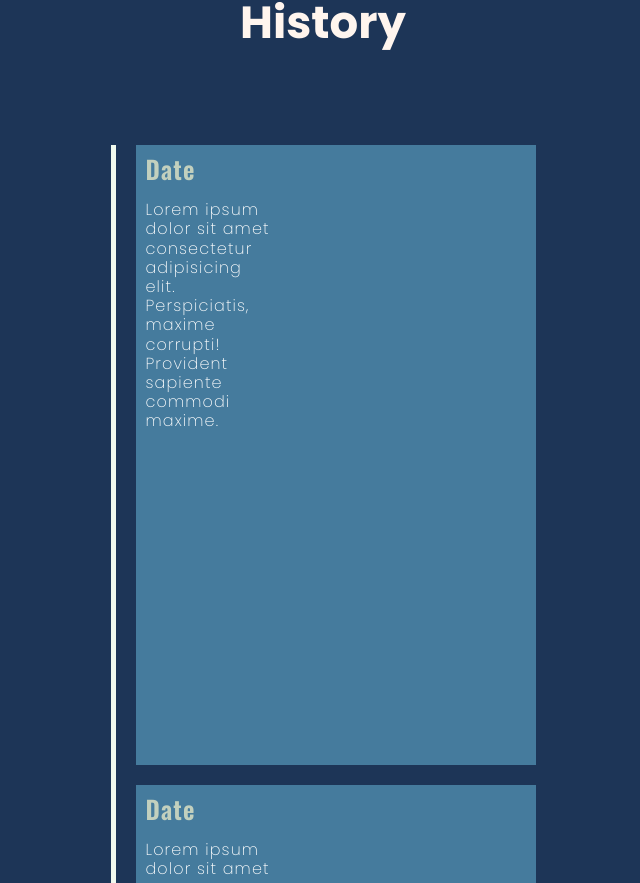
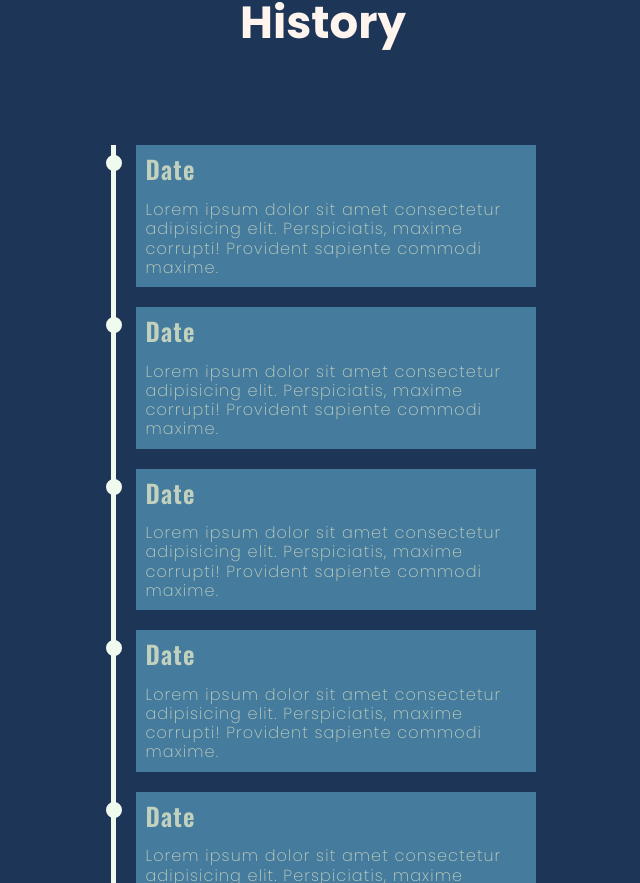
Before and after one commit to AndreaPrati98/Polimi--Hypermedia---project, a Nuxt app: page /festival in a window 1280 px wide. Shown: the part 1917-2800 px from the top of the page, without its empty margins (317-957 px from the left). Built offline with nearby package versions, Linux system fonts and the light colour scheme; a web font is replaced by a local one.

Commit message:
fixed history formatting

```diff
--- a/pages/festival.vue
+++ b/pages/festival.vue
@@ -41,53 +41,61 @@
   <div class="section4" id="section-4">
     <h2 class="history-title"> History </h2>
     <div class="timeline-component">
+
       <div class="timeline-box">
-        <div class="item-box">
-          <div class="item">
-            <h3 class="title">Date</h3>
-            <p class="text">Lorem ipsum dolor sit amet consectetur adipisicing elit. Perspiciatis, maxime corrupti! Provident sapiente commodi maxime.</p>
+
+        <div class="timeline-item-box">
+          <div class="timeline-item">
+            <h3 class="timeline-item-title">Date</h3>
+            <p class="timeline-item-text">Lorem ipsum dolor sit amet consectetur adipisicing elit. Perspiciatis, maxime corrupti! Provident sapiente commodi maxime.</p>
           </div>
         </div>
-        <div class="item-box">
-          <div class="item">
-            <h3 class="title">Date</h3>
-            <p class="text">Lorem ipsum dolor sit amet consectetur adipisicing elit. Perspiciatis, maxime corrupti! Provident sapiente commodi maxime.</p>
+        <div class="timeline-item-box">
+          <div class="timeline-item">
+            <h3 class="timeline-item-title">Date</h3>
+            <p class="timeline-item-text">Lorem ipsum dolor sit amet consectetur adipisicing elit. Perspiciatis, maxime corrupti! Provident sapiente commodi maxime.</p>
           </div>
         </div>
-        <div class="item-box">
-          <div class="item">
-            <h3 class="title">Date</h3>
-            <p class="text">Lorem ipsum dolor sit amet consectetur adipisicing elit. Perspiciatis, maxime corrupti! Provident sapiente commodi maxime.</p>
+        <div class="timeline-item-box">
+          <div class="timeline-item">
+            <h3 class="timeline-item-title">Date</h3>
+            <p class="timeline-item-text">Lorem ipsum dolor sit amet consectetur adipisicing elit. Perspiciatis, maxime corrupti! Provident sapiente commodi maxime.</p>
           </div>
         </div>
-        <div class="item-box">
-          <div class="item">
-            <h3 class="title">Date</h3>
-            <p class="text">Lorem ipsum dolor sit amet consectetur adipisicing elit. Perspiciatis, maxime corrupti! Provident sapiente commodi maxime.</p>
+        <div class="timeline-item-box">
+          <div class="timeline-item">
+            <h3 class="timeline-item-title">Date</h3>
+            <p class="timeline-item-text">Lorem ipsum dolor sit amet consectetur adipisicing elit. Perspiciatis, maxime corrupti! Provident sapiente commodi maxime.</p>
           </div>
         </div>
-        <div class="item-box">
-          <div class="item">
-            <h3 class="title">Date</h3>
-            <p class="text">Lorem ipsum dolor sit amet consectetur adipisicing elit. Perspiciatis, maxime corrupti! Provident sapiente commodi maxime.</p>
+        <div class="timeline-item-box">
+          <div class="timeline-item">
+            <h3 class="timeline-item-title">Date</h3>
+            <p class="timeline-item-text">Lorem ipsum dolor sit amet consectetur adipisicing elit. Perspiciatis, maxime corrupti! Provident sapiente commodi maxime.</p>
           </div>
         </div>
-        <div class="item-box">
-          <div class="item">
-            <h3 class="title">Date</h3>
-            <p class="text">Lorem ipsum dolor sit amet consectetur adipisicing elit. Perspiciatis, maxime corrupti! Provident sapiente commodi maxime.</p>
+        <div class="timeline-item-box">
+          <div class="timeline-item">
+            <h3 class="timeline-item-title">Date</h3>
+            <p class="timeline-item-text">Lorem ipsum dolor sit amet consectetur adipisicing elit. Perspiciatis, maxime corrupti! Provident sapiente commodi maxime.</p>
           </div>
         </div>
-        <div class="item-box">
-          <div class="item">
-            <h3 class="title">Date</h3>
-            <p class="text">Lorem ipsum dolor sit amet consectetur adipisicing elit. Perspiciatis, maxime corrupti! Provident sapiente commodi maxime.</p>
+        <div class="timeline-item-box">
+          <div class="timeline-item">
+            <h3 class="timeline-item-title">Date</h3>
+            <p class="timeline-item-text">Lorem ipsum dolor sit amet consectetur adipisicing elit. Perspiciatis, maxime corrupti! Provident sapiente commodi maxime.</p>
           </div>
         </div>
-        <div class="item-box">
-          <div class="item">
-            <h3 class="title">Date</h3>
-            <p class="text">Lorem ipsum dolor sit amet consectetur adipisicing elit. Perspiciatis, maxime corrupti! Provident sapiente commodi maxime.</p>
+        <div class="timeline-item-box">
+          <div class="timeline-item">
+            <h3 class="timeline-item-title">Date</h3>
+            <p class="timeline-item-text">Lorem ipsum dolor sit amet consectetur adipisicing elit. Perspiciatis, maxime corrupti! Provident sapiente commodi maxime.</p>
+          </div>
+        </div>
+        <div class="timeline-item-box">
+          <div class="timeline-item">
+            <h3 class="timeline-item-title">Date</h3>
+            <p class="timeline-item-text">Lorem ipsum dolor sit amet consectetur adipisicing elit. Perspiciatis, maxime corrupti! Provident sapiente commodi maxime.</p>
           </div>
         </div>
       </div>
@@ -237,7 +245,7 @@ export default {
 }
 
 /* Card container */
-.item-box {
+.timeline-item-box {
   position: relative;
   margin: 0 0 20px 20px;
   padding: 10px;
@@ -248,14 +256,14 @@ export default {
 }
 
 /* Information about the timeline */
-.item {
+.timeline-item {
   display: flex;
   flex-direction: column;
   gap: 1em;
 }
 
 /* Title of the card */
-.title {
+.timeline-item-title {
   color: var(--palette-green-dark);
   position: relative;
   font-family: "Oswald";
@@ -265,7 +273,7 @@ export default {
 }
 
 /* Timeline dot  */
-.title::before {
+.timeline-item-title::before {
   content: "";
   position: absolute;
   width: 10px;
@@ -276,7 +284,7 @@ export default {
   border: 3px solid var(--palette-green);
 }
 
-.text {
+.timeline-item-text {
   font-family: "Poppins";
   font-weight: 300;
   letter-spacing: 1.1px;
```
